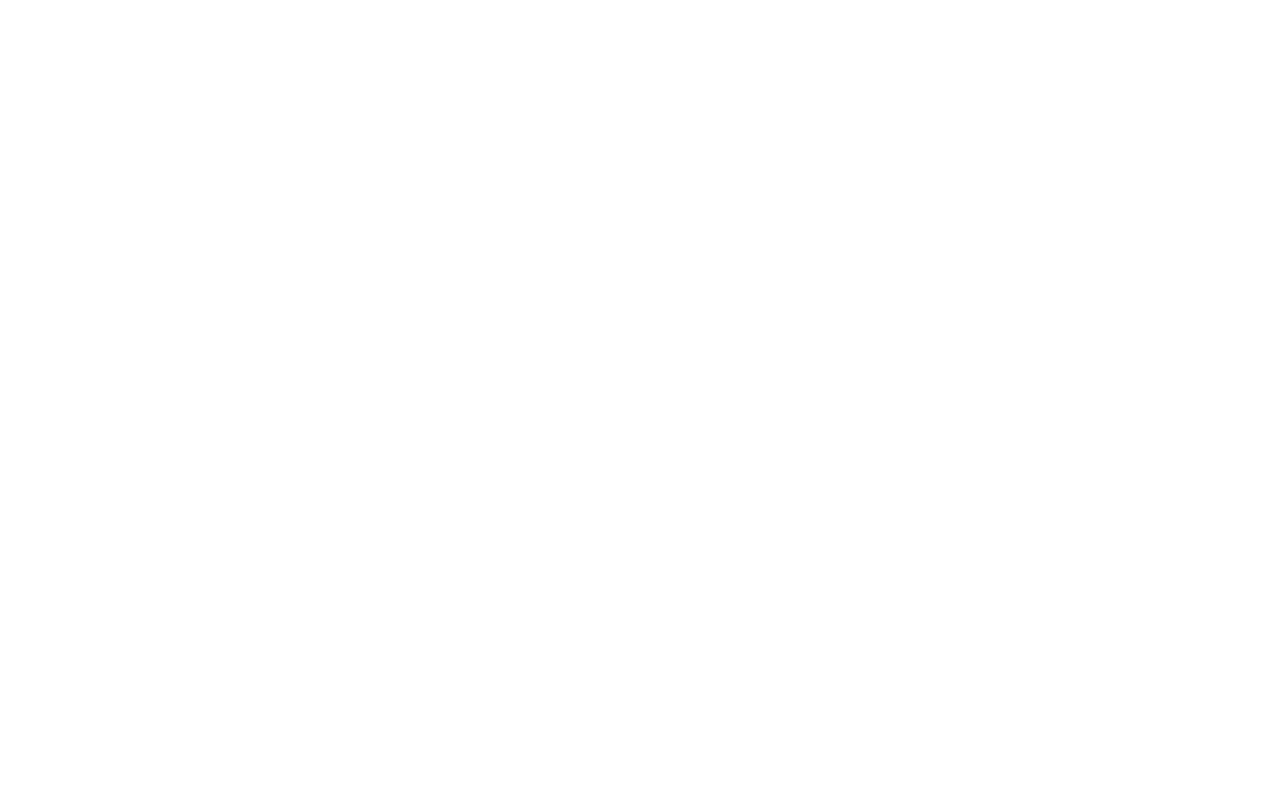
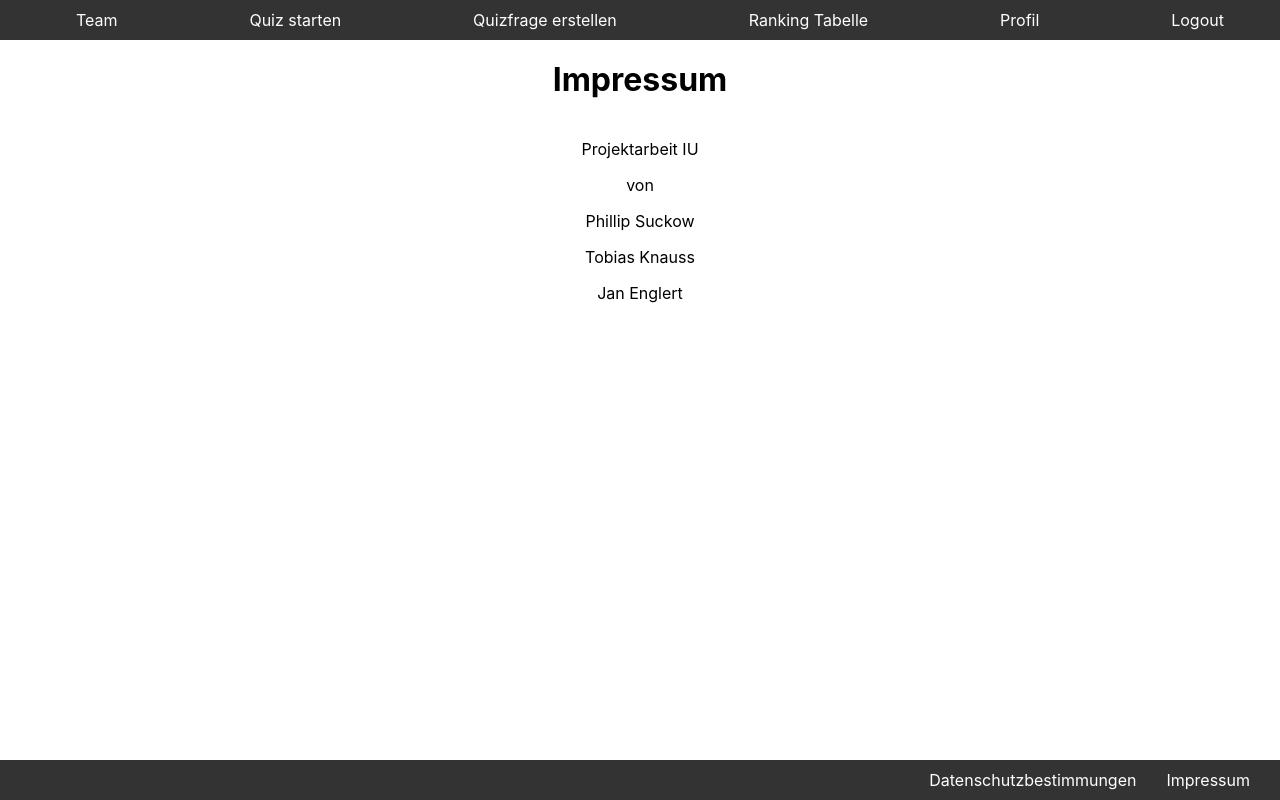
Before and after one commit to Projekt-IU/Projekt, a React (Create React App) app: page /Impressum in a window 1280 px wide. Before the commit this address had no page. Built offline with nearby package versions, Linux system fonts and the light colour scheme.

Commit message:
Impressum erstellt

```diff
--- /dev/null
+++ b/src/components/Impressum.js
@@ -0,0 +1,21 @@
+import React from 'react';
+import NavigationBar from './NavigationBar';
+import './styles/Impressum.css';
+
+const Impressum = () => {
+    return (
+        <div>
+            <NavigationBar />
+            <div className="impressumInhalt">
+                <h1>Impressum</h1>
+                <p className='projekt'>Projektarbeit IU</p>
+                <p>von</p>
+                <p>Phillip Suckow</p>
+                <p>Tobias Knauss</p>
+                <p>Jan Englert</p>
+            </div>
+        </div>
+    );
+}
+
+export default Impressum;
--- a/src/components/Login.js
+++ b/src/components/Login.js
@@ -35,7 +35,6 @@
                     const { userID, userName, firstName, lastName,teamName } = response.data;
                     User.login(userID, userName, firstName, lastName, password,teamName); // Benutzer einloggen
                     User.saveToSession();
-                    console.log(User);
                     this.setState({ error: 'Login erfolgreich' });
                     this.setState({ loggedIn: true, user: username }); //Status auf eingeloggt
 
--- a/src/components/NavigationBar.js
+++ b/src/components/NavigationBar.js
@@ -1,9 +1,9 @@
 import React, { useState } from 'react';
 import './styles/NavigationBar.css';
-import User from './User'
+import User from './User';
 
 const NavigationBar = () => {
-    //Inhalte der NavigationsLeiste
+    // Inhalte der Navigationsleiste
     const [links] = useState([
         { text: 'Team', url: '/TeamErstellung' },
         { text: 'Quiz starten', url: '/QuizSelection' },
@@ -18,12 +18,11 @@
 
     const handleLogout = () => {
         User.logout();
-
-        // Weiterleitung auf Startseite nach Logout
-        window.location.href = '/';
+        window.location.href = '/'; // Weiterleitung auf Startseite nach Logout
     };
 
     return (
+        <>
             <div className="navbar">
                 {links.map((link, index) => (
                     <div
@@ -41,6 +40,15 @@
                     Logout
                 </div>
             </div>
+            <footer className="footer">
+                <div className="footer-item" onClick={() => handleNavigation('/Datenschutzbestimmung')}>
+                    Datenschutzbestimmungen
+                </div>
+                <div className="footer-item" onClick={() => handleNavigation('/Impressum')}>
+                    Impressum
+                </div>
+            </footer>
+        </>
     );
 };
 
--- a/src/components/Profile.js
+++ b/src/components/Profile.js
@@ -116,6 +116,9 @@
                 <h1>Dein Profil</h1>
                 <div className="profile-details">
                     <div className="profile-info">
+                        <h2 className="ueberschrift">
+                            Anmeldeinfos
+                        </h2>
                         <p>
                             <strong>Vorname:</strong> {profileData.firstName}
                         </p>
@@ -137,11 +140,17 @@
                         <p>
                             <strong>Registrierungsdatum:</strong> {profileData.registrationDate}
                         </p>
+                        <p>
+                            <strong>Teamname:</strong> <Link to="/TeamPage">{profileData.teamName}</Link>
+                        </p>
 
                     </div>
                     <div className="profile-stats">
                         {/* Center contents of profile-stats */}
                         <div className="centered-content">
+                            <h2 className="ueberschrift">
+                                Ranking
+                            </h2>
                             <p>
                                 <strong>Punktestand gesamt:</strong> {profileData.totalScore}
                             </p>
@@ -156,12 +165,6 @@
                             </p>
                             <p>
                                 <strong>Fragen Gesamt:</strong> {profileData.fragenGesamt}
-                            </p>
-                            <p>
-                                <strong>Teamname:</strong> <Link to="/TeamPage">{profileData.teamName}</Link>
-                            </p>
-                            <p>
-                                <Link to="/Datenschutzbestimmung">Datenschutzbestimmung</Link>
                             </p>
                         </div>
                     </div>
--- /dev/null
+++ b/src/components/styles/Impressum.css
@@ -0,0 +1,7 @@
+.impressumInhalt {
+    margin-top: 60px;
+}
+
+.projekt {
+    margin-top: 40px;
+}
--- a/src/components/styles/NavigationBar.css
+++ b/src/components/styles/NavigationBar.css
@@ -18,3 +18,23 @@
 .navbar-item:hover {
     color: #ff9900;
 }
+
+.footer {
+    color: #fff;
+    position: fixed;
+    bottom: 0;
+    width: 100%;
+    background-color: #333;
+    text-align: right;
+    padding: 10px 0;
+}
+
+.footer-item {
+    display: inline;
+    cursor: pointer;
+    margin-right: 30px;
+}
+
+.footer-item:hover {
+    color: #ff9900;
+}
--- a/src/components/styles/Profile.css
+++ b/src/components/styles/Profile.css
@@ -87,7 +87,10 @@
     transition: background-color 1.1s;
     margin-right: 15px;
 }
-
+.ueberschrift {
+    text-align: left ;
+    text-decoration: underline;
+}
 
 /* Medienabfragen für responsive Anpassungen */
 @media (max-width: 768px) {
--- a/src/routes/Router.js
+++ b/src/routes/Router.js
@@ -15,6 +15,7 @@
 import FragenErstellen from "../components/FragenErstellen";
 import Datenschutzbestimmung from "../components/Datenschutzbestimmung";
 import TeamErstellung from "../components/TeamErstellung";
+import Impressum from "../components/Impressum";
 
 const AppRoutes = () => {
     return (
@@ -33,7 +34,8 @@
             <Route path="/Quiz/:selectedModule" element={<Quiz />} />
             <Route path="/FragenErstellen" element={< FragenErstellen />}/>
             <Route path="/Datenschutzbestimmung" element={< Datenschutzbestimmung />}/>
-                <Route path="/TeamErstellung" element={< TeamErstellung />}/>
+            <Route path="/TeamErstellung" element={< TeamErstellung />}/>
+            <Route path="/Impressum" element={< Impressum />}/>
 
         </Routes>
     );
```
Lines whose indentation alone changed are shown as unchanged.
